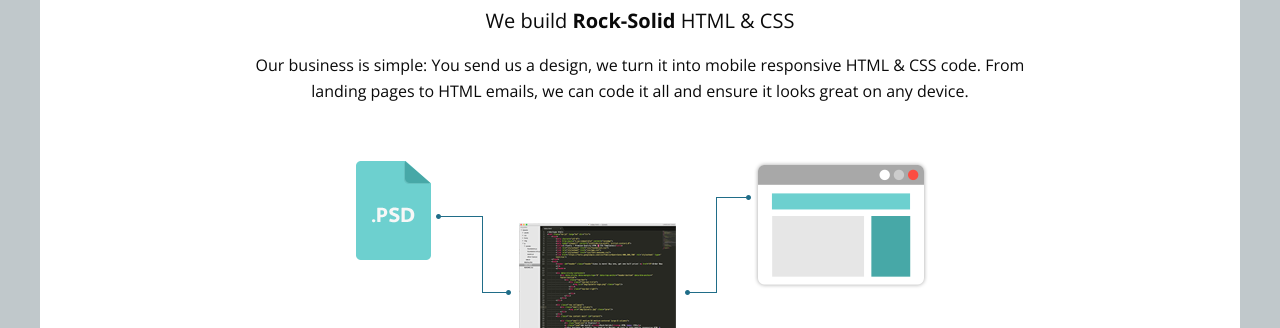
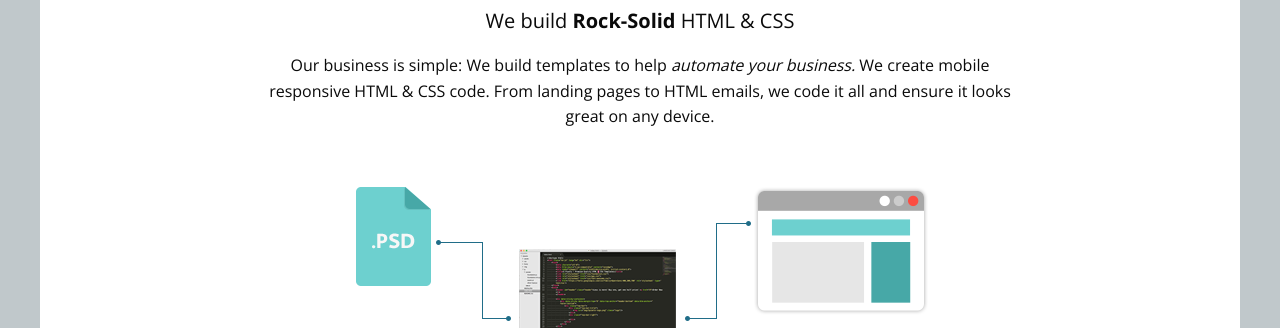
Before and after one commit to Pixeln3rd/2pixels, a plain HTML site: page index.html in a window 1280 px wide. Shown: the part 472-800 px from the top of the page. Drawn offline with nearby package versions, Linux system fonts and the light colour scheme.

Commit message:
updated homepage copy

```diff
--- a/index.html
+++ b/index.html
@@ -38,7 +38,7 @@
 			<div class="small-12 medium-10 medium-centered large-8 columns">
 				<h1 class"headline">2 Pixels</h1>
 				<p class="lead">We build <strong>Rock-Solid</strong> HTML &amp; CSS</p>
-				<p>Our business is simple: You send us a design, we turn it into mobile responsive HTML &amp; CSS code. From landing pages to HTML emails, we can code it all and ensure it looks great on any device.</p>
+				<p>Our business is simple: We build templates to help <em>automate your business.</em>  We create mobile responsive HTML &amp; CSS code. From landing pages to HTML emails, we code it all and ensure it looks great on any device.</p>
 				<img src="img/2pixels-workflow.png" class="center-block-img"/>
 			</div>
 		</div>
```
